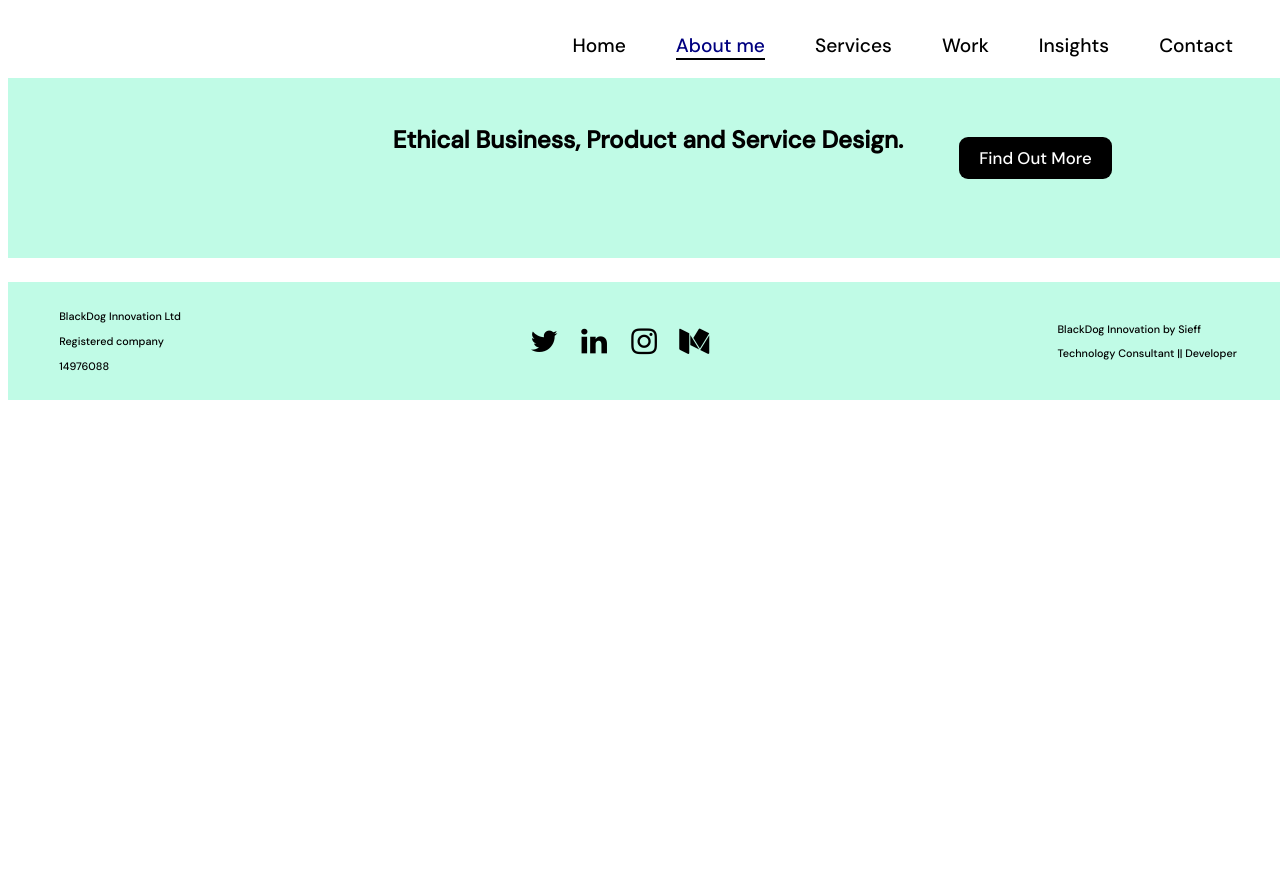
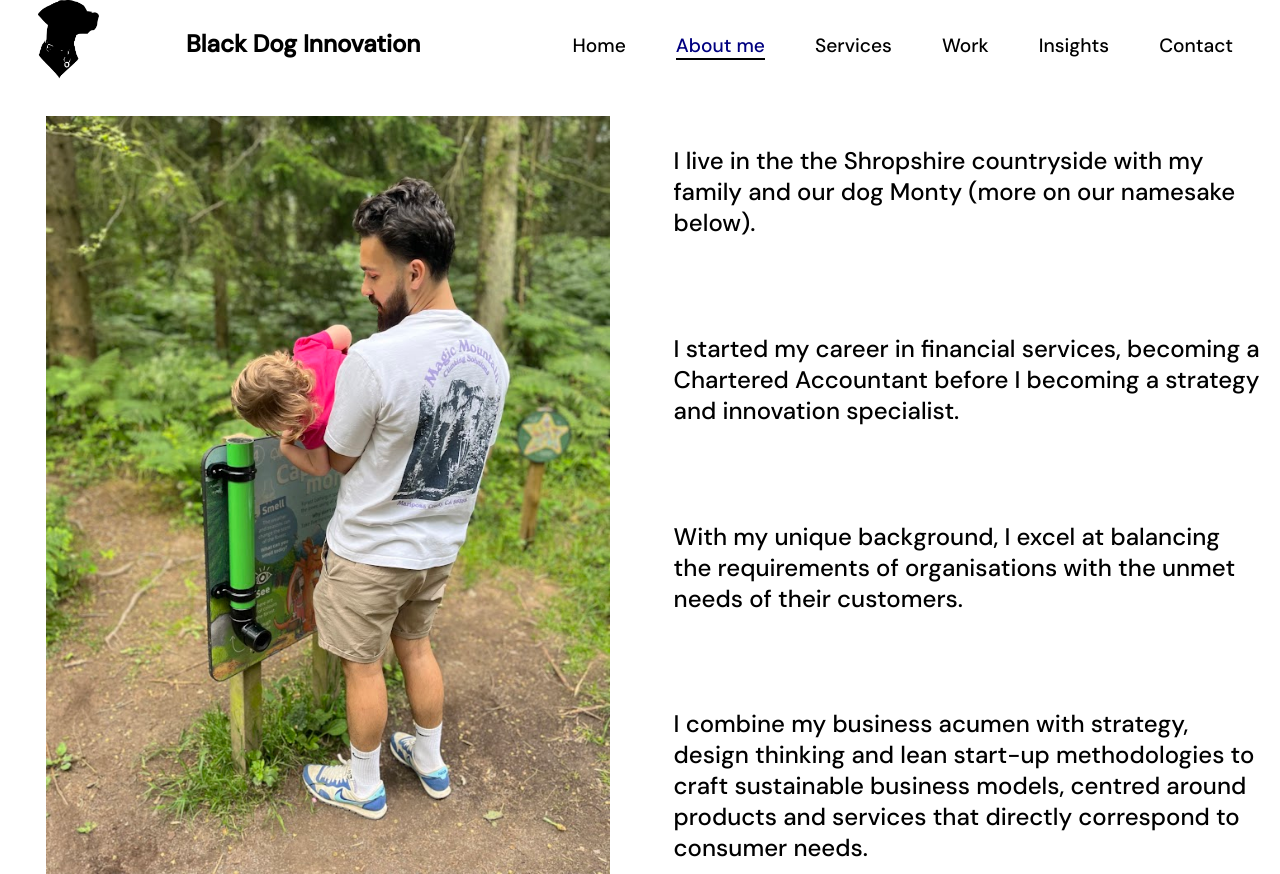
Before and after one commit to sieffosman/ZProject, a plain HTML site: page about-me.html in a window 1280 px wide. Shown: the top 874 px of the page. Before the commit the page ends 808 px from the top, so only its background shows below. Drawn offline with nearby package versions, Linux system fonts and the light colour scheme.

Commit message:
about me page started

```diff
--- a/about-me.html
+++ b/about-me.html
@@ -18,7 +18,11 @@
   <div class="header">
     <div class="logoNavContainer">
       <div>
-          <img class="BDIlogo" src="assets/BDI_Logo.jpg" alt="">
+          <img class="BDIlogo" src="assets/BDI_Logo_25_08_23.png" alt="">
+      </div>
+
+      <div class="headerTitle">
+          <h1>Black Dog Innovation</h1>
       </div>
 
       <div>
@@ -31,6 +35,7 @@
                   <li><a href="Insights.html">Insights</a></li>
                   <li><a href="Contact.html">Contact</a></li>
               </ul>
+
               <div class="hamburger">
                   <div></div>
                   <div></div>
@@ -40,12 +45,18 @@
       </div>
     </div>
   </div>
-    <div class="sub-header">
-        <h1>Ethical Business, Product and Service Design.</h1>
-        <div class="find-out-more-button-container"><a class="button" href="#contact-section-form">Find Out More</a></div>
-    </div>
+
 <!--END OF HEADER-->
 
+<div class="about-me-bio">
+  <img src="assets/AboutMeMain.jpeg" alt="Zunaid_Walk">
+  <div class="about-me-para-container">
+    <p class="about-me-para first-about-me-para">I live in the the Shropshire countryside with my family and our dog Monty (more on our namesake below).</p>
+    <p class="about-me-para">I started my career in financial services, becoming a Chartered Accountant before I becoming a strategy and innovation specialist.</p>
+    <p class="about-me-para">With my unique background, I excel at balancing the requirements of organisations with the unmet needs of their customers.</p>
+    <p class="about-me-para">I combine my business acumen with strategy, design thinking and lean start-up methodologies to craft sustainable business models, centred around products and services that directly correspond to consumer needs.</p>
+  </div>
+</div>
 
 <!--START OF FOOTER-->
 <div class="footer">
@@ -56,9 +67,9 @@
     <div class="footer-element">
       <div class="contact-socials-links">
         <div class="links links-footer">
-          <a href="https://twitter.com/i/flow/login?redirect_after_login=%2F%3Flang%3Den" class="fa fa-twitter"></a>
+          <a href="https://www.instagram.com/black_dog_innovation/?igshid=OGQ5ZDc2ODk2ZA%3D%3D" class="fa fa-instagram"></a>
           <a href="https://www.linkedin.com/in/zunaid-osman/" class="fa fa-linkedin"></a>
-          <a href="https://www.instagram.com/black_dog_innovation/?igshid=OGQ5ZDc2ODk2ZA%3D%3D" class="fa fa-instagram"></a>
+          <!-- <a href="" class="fa fa-malt"></a> CURRENTLY NO MALT LOGO -->
           <a href="https://medium.com/" class="fa fa-medium"></a>
         </div>
       </div>
--- a/styles.css
+++ b/styles.css
@@ -863,6 +863,30 @@ textarea:not(:placeholder-shown) + label {
 }
 }
 
+/* About Me */
+.about-me-bio{
+  display: flex;
+}
+
+.about-me-bio > img {
+  padding: 3%;
+  max-width: 50%;
+}
+
+.about-me-para-container{
+  padding: 2%;
+}
+
+p.first-about-me-para{
+  padding-top: 3%;
+}
+
+.about-me-para{
+  padding-top: 12%;
+
+}
+
+
 
 
 /*Contact Page Styles*/
```
Also changed, not shown: assets/AboutMeMain.jpeg (added).
